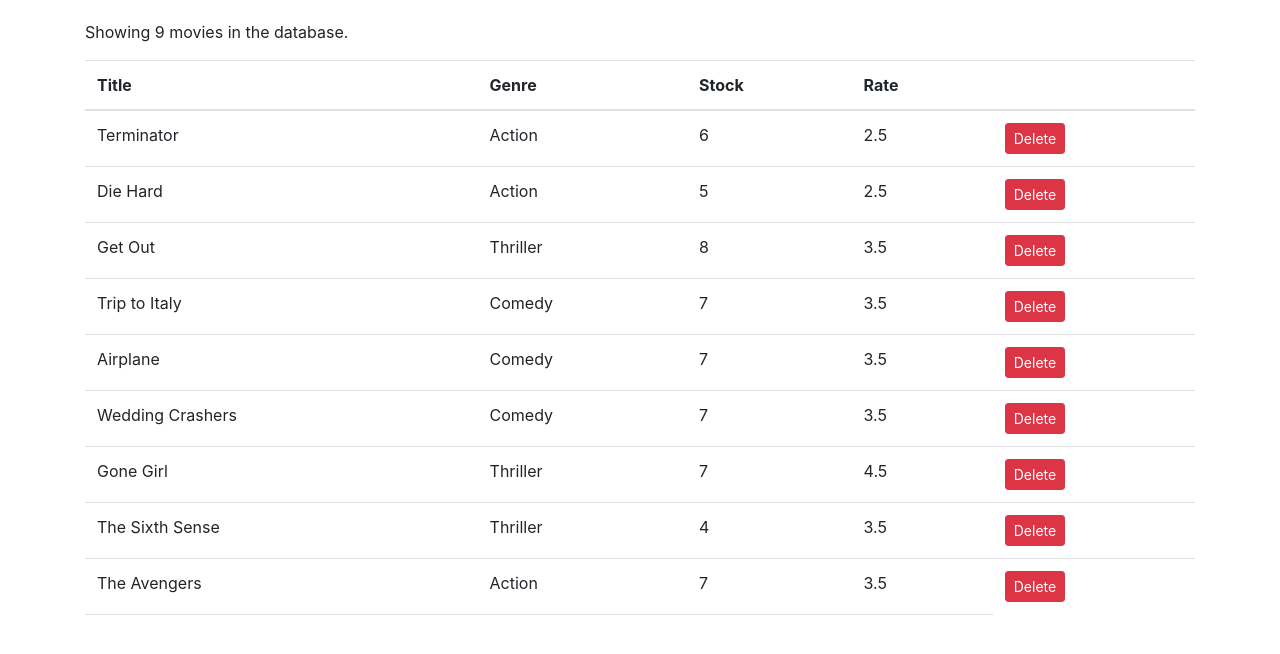
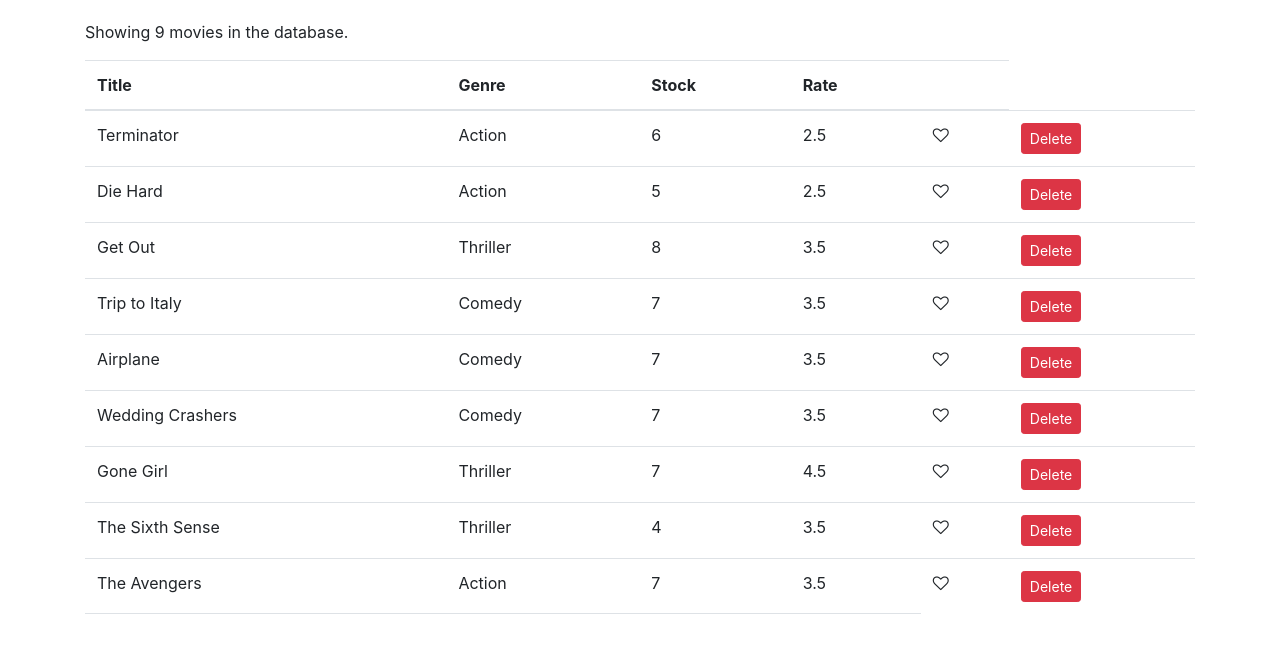
Before and after one commit to tonyducvo000/vidly, a React (Create React App) app: page / in a window 1280 px wide. Shown: the top 654 px of the page. Built offline with nearby package versions, Linux system fonts and the light colour scheme.

Commit message:
added like

```diff
--- /dev/null
+++ b/src/components/common/like.jsx
@@ -0,0 +1,24 @@
+import React from 'react';
+
+//Input: like: boolean
+//Output: onClick
+
+const Like = (props) => {
+
+    let classes = "fa fa-heart";
+    if (!props.liked) classes += "-o"
+
+    return (
+        <i
+            onClick={props.onClick}
+            style={{ cursor: "pointer" }}
+            className={classes}
+            aria-hidden="true"
+        >
+
+        </i>
+
+    );
+}
+
+export default Like;
--- a/src/components/movies.jsx
+++ b/src/components/movies.jsx
@@ -1,5 +1,6 @@
 import React, { Component } from 'react';
-import { getMovies } from '../services/fakeMovieService'
+import { getMovies } from '../services/fakeMovieService';
+import Like from './common/like';
 
 class Movies extends Component {
     state = {
@@ -10,7 +11,16 @@
     handleDelete = (movie) => {
         //filter - keep any movies (m) that doesn't match the movie_id (the movie selected to delete )
         const movies = this.state.movies.filter(m => m._id !== movie._id);
-        this.setState({ movies })
+        this.setState({ movies });
+    };
+
+    handleLike = (movie) => {
+        const movies = [...this.state.movies];
+        const index = movies.indexOf(movie)
+        movies[index] = { ...movies[index] };
+        movies[index].liked = !movies[index].liked;
+        this.setState({ movies });
+
     };
 
     render() {
@@ -46,6 +56,11 @@
                                 <td>{movie.numberInStock}</td>
                                 <td>{movie.dailyRentalRate}</td>
                                 <td>
+                                    <Like liked={movie.liked} onClick={() => this.handleLike(movie)}>
+                                    </Like>
+                                </td>
+
+                                <td>
                                     <button className="btn btn-danger btn-sm"
                                         onClick={() => this.handleDelete(movie)}>Delete</button>
                                 </td>
```
